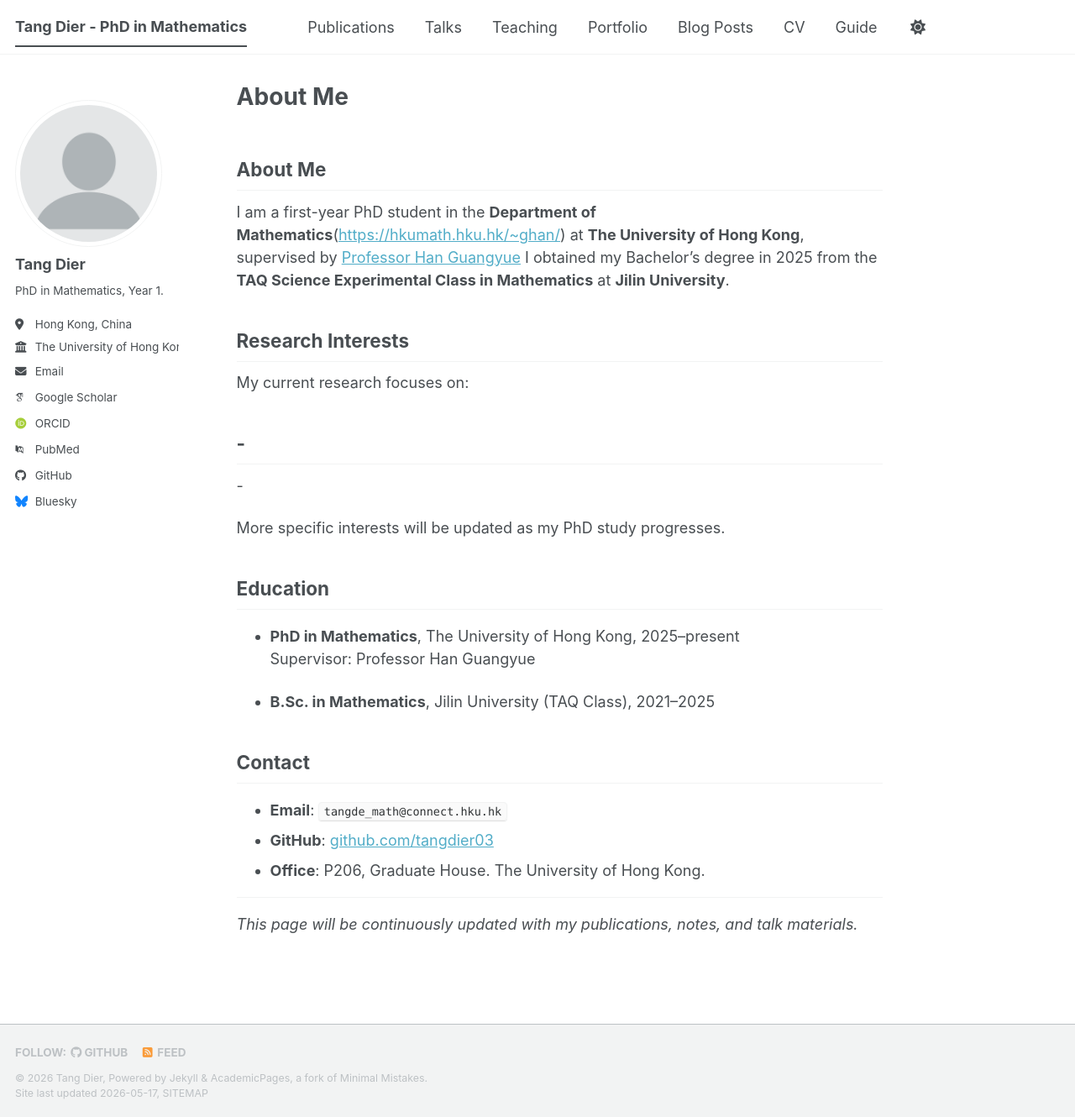
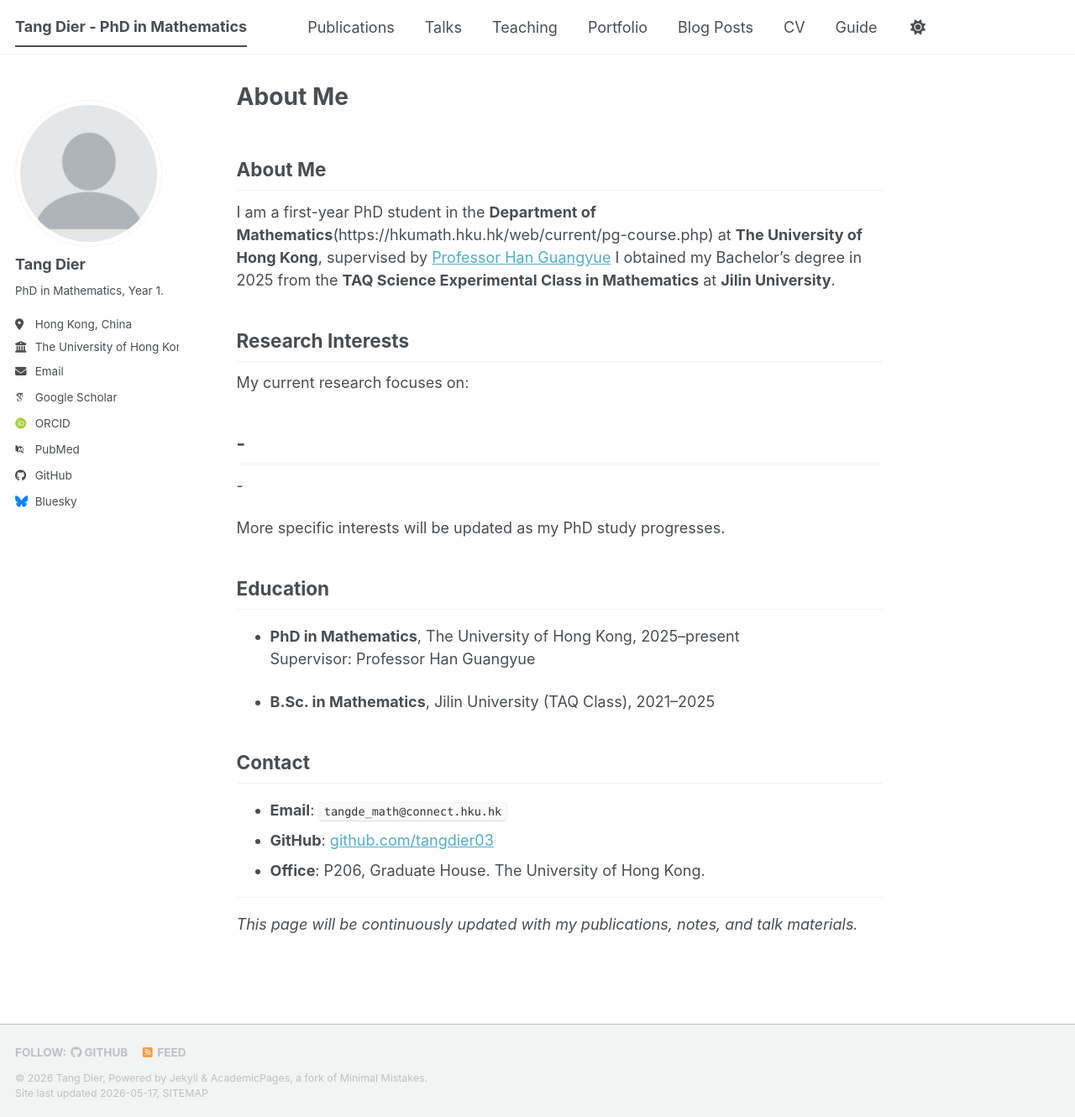
Before and after one commit to TangDier03/tangdier03.github.io, a Jekyll site: the page built from _pages/about.md, in a window 1280 px wide and 1330 px high. Shown: the whole window at 84% size. Built offline with Jekyll 4.4.1, drawn with Linux system fonts in a browser that asks for light colours; some web fonts are replaced; a script bundle is joined from its source files by our own code; library files that are not in the unit come from our copies; some of the changed lines change nothing that is shown.

Commit message:
Update about.md

```diff
--- a/_pages/about.md
+++ b/_pages/about.md
@@ -9,7 +9,7 @@ redirect_from:
 
 ## About Me
 
-I am a first-year PhD student in the **Department of Mathematics**([https://hkumath.hku.hk/~ghan/](https://hkumath.hku.hk/web/current/pg-course.php)) at **The University of Hong Kong**, supervised by [Professor Han Guangyue](https://hkumath.hku.hk/~ghan/)
+I am a first-year PhD student in the **Department of Mathematics**(https://hkumath.hku.hk/web/current/pg-course.php) at **The University of Hong Kong**, supervised by [Professor Han Guangyue](https://hkumath.hku.hk/~ghan/)
 I obtained my Bachelor's degree in 2025 from the **TAQ Science Experimental Class in Mathematics** at **Jilin University**.
 
 ## Research Interests
```
